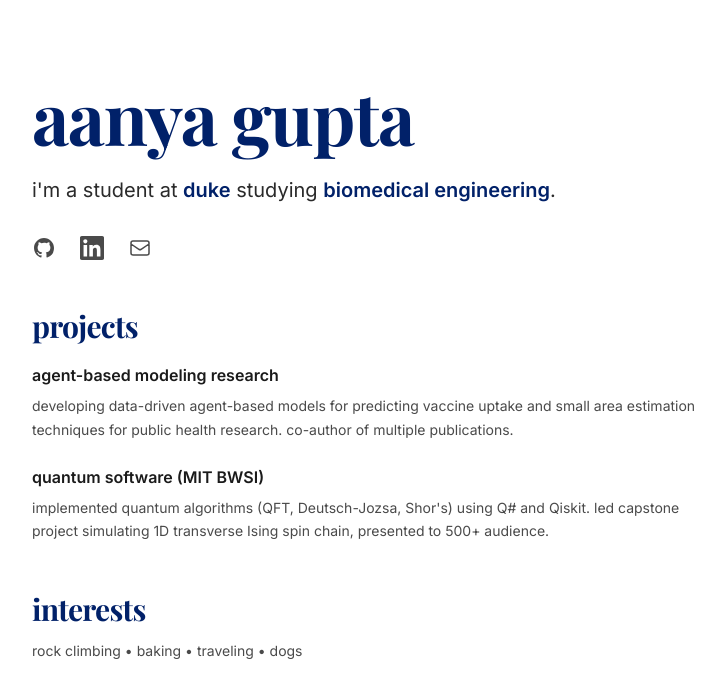
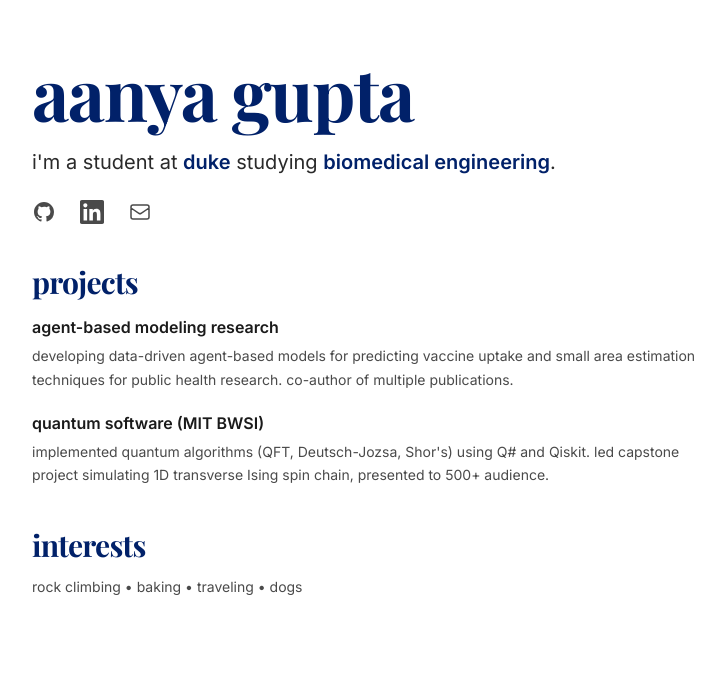
Before and after one commit to AanyaAGupta/aagupta.com, a Next.js app: page / in a window 1280 px wide. Shown: the top 698 px of the page, without its empty margins (64-789 px from the left). Built offline with nearby package versions, Linux system fonts and the light colour scheme; a web font is replaced by a local one.

Commit message:
Update page.tsx

```diff
--- a/app/page.tsx
+++ b/app/page.tsx
@@ -16,10 +16,10 @@ export default function Home() {
   }
   return (
     <main className="min-h-screen bg-white">
-      <div className="max-w-4xl ml-0 sm:ml-6 lg:ml-12 px-6 sm:px-8 lg:px-12 py-12 sm:py-16 lg:py-20">
-        <div className="space-y-12">
+      <div className="max-w-4xl ml-0 sm:ml-6 lg:ml-12 px-6 sm:px-8 lg:px-12 py-10 sm:py-14 lg:py-18">
+        <div className="space-y-10">
           {/* Name & Bio */}
-          <div className="space-y-6">
+          <div className="space-y-5">
             <h1 className="text-5xl sm:text-6xl lg:text-7xl font-serif font-bold text-duke-blue leading-[1.05] tracking-[-0.02em]">
               aanya gupta
             </h1>
@@ -34,7 +34,7 @@ export default function Home() {
             </p>
 
             {/* Social Links */}
-            <div className="flex items-center gap-6 pt-2">
+            <div className="flex items-center gap-6 pt-1">
                 <a
                   href="https://github.com/AanyaAGupta"
                   target="_blank"
@@ -101,10 +101,10 @@ export default function Home() {
           </div>
 
           {/* Projects Section */}
-          <div className="space-y-5">
+          <div className="space-y-4">
             <h2 className="text-2xl sm:text-3xl font-serif font-bold text-duke-blue tracking-tight">projects</h2>
-            <div className="space-y-6">
-              <div className="space-y-2">
+            <div className="space-y-5">
+              <div className="space-y-1.5">
                 <h3 className="font-semibold text-[#1a1a1a] text-base leading-snug">
                   agent-based modeling research
                 </h3>
@@ -112,7 +112,7 @@ export default function Home() {
                   developing data-driven agent-based models for predicting vaccine uptake and small area estimation techniques for public health research. co-author of multiple publications.
                 </p>
               </div>
-              <div className="space-y-2">
+              <div className="space-y-1.5">
                 <h3 className="font-semibold text-[#1a1a1a] text-base leading-snug">
                   quantum software (MIT BWSI)
                 </h3>
```
